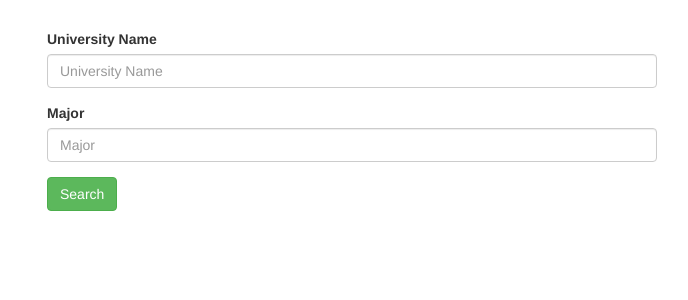
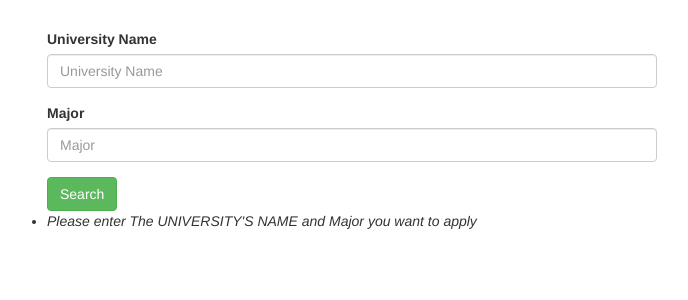
Before and after one commit to JohnDing1995/Selecting-Master-Program-USA, a Flask app: page / in a window 1280 px wide. Shown: the part 51-351 px from the top of the page, without its empty margins (288-976 px from the left). Run offline with Flask 2, Linux system fonts and the light colour scheme; some libraries are stand-ins or nearby versions.

Commit message:
show result on webapp

```diff
--- a/SelectingMasterProgramUSA/templates/main.html
+++ b/SelectingMasterProgramUSA/templates/main.html
@@ -58,6 +58,19 @@
           </div>
           <button type="submit" value="search" class="btn btn-success">Search</button>
       </form>
+    <ul class="col-xs-12 col-sm-6 col-md-6 col-md-offset-3 col-sm-offset-3">
+    {% if query_result == "" %}
+        <li><em>Please enter The UNIVERSITY'S NAME and Major you want to apply</em></li>
+    {% else %}
+        {% if query_result == null %}
+            <li><em>No Result, Check Your Input</em></li>
+        {% else %}
+            {% for ad in query_result %}
+                <li><h2>{{ ad }}</h2>
+            {% endfor %}
+        {% endif %}
+    {% endif %}
+  </ul>
 
     <!-- Bootstrap core JavaScript
     ================================================== -->
--- a/SelectingMasterProgramUSA/views.py
+++ b/SelectingMasterProgramUSA/views.py
@@ -6,15 +6,20 @@ import pprint
 from flask import render_template
 from pymongo import MongoClient
 
-@app.route('/',methods=['POST','GET'])
+
+@app.route('/', methods=['POST', 'GET'])
 def query_university():
+    query_result = ""
     if request.method == "POST":
-        #client = MongoClient('localhost', 27017)
+        # client = MongoClient('localhost', 27017)
         db = client.settings
         all_data = db['MONGODB_DBNAME.Admissions']
-        school_name = request.form['name']
-        major = request.form['major']
-        result = all_data.find({'admission_school': school_name, 'major': major})
-        for ad in result:
-            pprint.pprint(ad)
-    return render_template('main.html')
+        school_name_re = ".*" + request.form['name'] + ".*"
+        major_re = ".*" + request.form['major'] + ".*"
+        query_result = all_data.find({"admission_school":{'$regex':school_name_re,'$options':'$i'},
+                                      "major":{'$regex':major_re,'$options':'$i'}})
+        print(type(query_result))
+        for ad in query_result:
+           pprint.pprint(ad)
+        # for test only
+    return render_template('main.html', query_result =query_result)
```
Also changed, not shown: 1 other file.
